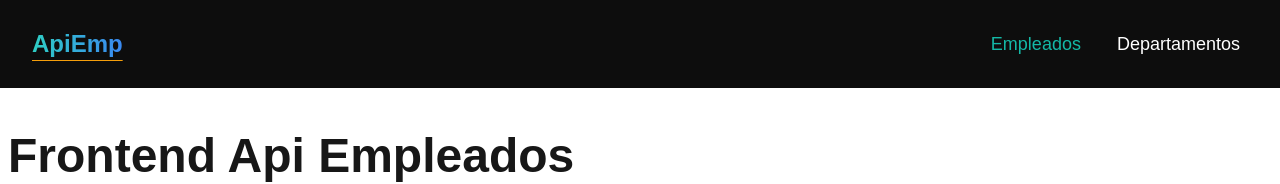
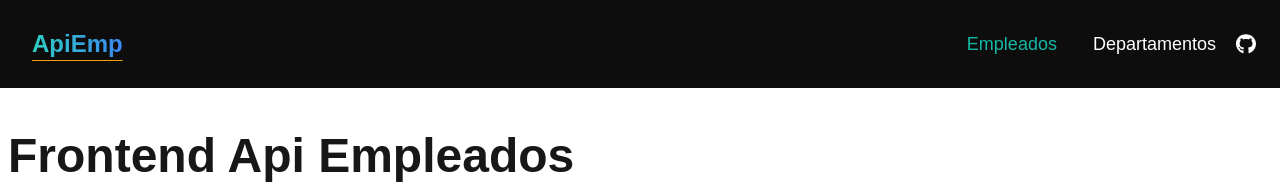
Before and after one commit to Jeim05/frontend-empleados-api, a Next.js app: page / in a window 1280 px wide. Shown: the top 184 px of the page. Built offline with nearby package versions, Linux system fonts and the light colour scheme; no server answers.

Commit message:
Update Navbar.tsx

```diff
--- a/components/Navbar.tsx
+++ b/components/Navbar.tsx
@@ -45,6 +45,11 @@ export const Navbar = () => {
                                     Departamentos
                                 </Link>
                             </li>
+                            <li >
+                                <Link href="https://github.com/Jeim05/" className='py-4 px-4'>
+                                    <Image src="/images/github-brands-solid.svg" width={20} height={20} alt='Github' title='Github profile' className='invert brightness-75 ' />
+                                </Link>
+                            </li>
                         </ul>
                     </div>
                 </div>
```
